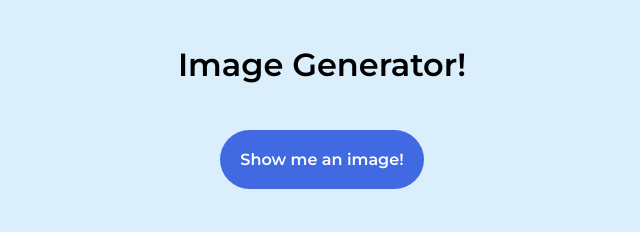
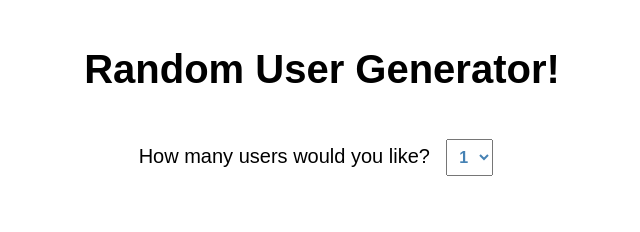
Before and after one commit to prime-mcgowan/skillcrush-js-practice, a website built with webpack: page index.html in a window 1280 px wide. Shown: the whole page, without its empty margins (318-958 px from the left). Built offline with nearby package versions, Linux system fonts and the light colour scheme; no server answers; files whose address does not match are found by name; a web font is replaced by a local one.

Commit message:
random image generator change event

```diff
--- a/css/style.css
+++ b/css/style.css
@@ -10,68 +10,54 @@
 /* ==========================================================================
    Base styles: opinionated defaults
    ========================================================================== */
+body {
+  font-size: 16px;
+  font-family: "Archivo Narrow", sans-serif;
+  text-align: center;
+}
+
 .hide {
   display: none;
 }
 
-body {
-  display: flex;
-  flex-wrap: wrap;
-  justify-content: center;
-  font-size: 16px;
-  font-family: "Roboto", sans-serif;
-  text-align: center;
-  background-color: #daeffb;
+h1 {
+  padding: 0.5em;
+  font-size: 2.5em;
+  font-family: "Julius Sans One", sans-serif;
 }
 
-.main {
-  max-width: 1000px;
-  margin: 0 auto;
-  padding: 1em;
+img {
+  border-radius: 50%;
+  border: 3px solid steelblue;
+}
+
+.random-peeps {
   display: flex;
   flex-wrap: wrap;
   justify-content: center;
 }
 
-h1 {
-  width: 100%;
+.random-peeps div {
+  flex-basis: 250px;
   text-align: center;
-  font-family: "Montserrat";
+  padding: 0.5em;
+  border: 1px solid steelblue;
+  background-color: #c6f6f6;
+  margin: 1em;
+  -webkit-box-shadow: 5px 5px 8px 5px rgba(0, 0, 0, 0.377);
+  box-shadow: 5px 5px 18px 5px rgba(0, 0, 0, 0.377);
+}
+.num-users label {
+  font-size: 1.25em;
 }
 
-img {
-  max-width: 100%;
-  height: auto;
-}
-
-.imageButton {
-  margin: 1.5em auto;
-  padding: 20px;
-  border-radius: 40px;
-  background-color: royalblue;
-  color: #fff;
-  border: none;
-  font-size: 16px;
-  font-family: "Montserrat";
+#users {
+  margin: 0 0.75em;
+  padding: 0.5em;
+  color: steelblue;
   font-weight: bold;
-}
-
-.imageButton:hover {
-  margin: 1.5em auto;
-  padding: 20px;
-  border-radius: 40px;
-  background-color: rgb(44, 77, 179);
-  color: #fff;
-  border: none;
-  font-size: 16px;
-  font-family: "Montserrat";
-  font-weight: bold;
-  cursor: pointer;
-}
-
-figure {
-  max-width: 1000px;
-  margin: 0 auto;
+  font-size: 1em;
+  font-family: "Archivo Narrow", sans-serif;
 }
 
 /* ==========================================================================
--- a/index.html
+++ b/index.html
@@ -37,14 +37,16 @@
 
   <body>
     <div class="main">
-      <h1>Image Generator!</h1>
-      <div class="image-container hide">
-        <h3>Image by: <span class="author"></span></h3>
-        <figure>
-          <img class="img" />
-        </figure>
+      <h1>Random User Generator!</h1>
+      <div class="num-users">
+        <label for="users">How many users would you like?</label>
+        <select name="users" id="users">
+          <option value="1">1</option>
+          <option value="3">3</option>
+          <option value="5">5</option>
+        </select>
       </div>
-      <button class="imageButton">Show me an image!</button>
+      <div class="random-peeps"></div>
     </div>
   </body>
 </html>
--- a/js/app.js
+++ b/js/app.js
@@ -1357,7 +1357,7 @@ const myVehicles = [van, motorcycle, bike];
 for (let vehicle of myVehicles) {
   console.log(vehicle); // multiple objects in an array
 }
-console.log(myVehicles);
+// console.log(myVehicles);
 
 const attentionButton = document.querySelector("button");
 const repairList = document.querySelector(".need-repair");
@@ -1427,6 +1427,46 @@ const displayImage = function (randomImage) {
   imgDiv.classList.remove("hide");
 };
 
-imageButton.addEventListener("click", function () {
-  getImage();
+// imageButton.addEventListener("click", function () {
+//   getImage();
+// });
+
+// * Practice Exercies: Intro to  APIs ****************************************
+// * Random User Generator *******************************************************
+const randomFolks = document.querySelector(".random-peeps");
+const selectUserNumber = document.querySelector("#users");
+
+const fetchData = async function (numUsers) {
+  const usersRequest = await fetch(
+    `https://randomuser.me/api?results=${numUsers}`
+  );
+  const userData = await usersRequest.json();
+
+  //property name for the array of objecgts = results
+  //"map" to the property
+  const userResults = userData.results;
+  displayUsers(userResults);
+};
+
+fetchData(4);
+
+const displayUsers = function (userResults) {
+  randomFolks.innerHTML = "";
+
+  //loop over userResults...for every user select their: name, country and avatar url w/ size of medium
+  //save the results of these three properties to three variables called: country, name adn imageUrl
+  for (let user of userResults) {
+    let country = user.location.country;
+    let name = user.name.first;
+    let imageUrl = user.picture.medium;
+    let userDiv = document.createElement("div");
+    userDiv.innerHTML = `<h3>${name}</h3> <p>${country}</p> <img src=${imageUrl} alt="User avatar" />`;
+
+    randomFolks.append(userDiv);
+  }
+};
+
+selectUserNumber.addEventListener("change", function (e) {
+  const numUsers = e.target.value;
+  fetchData(numUsers);
 });
```
